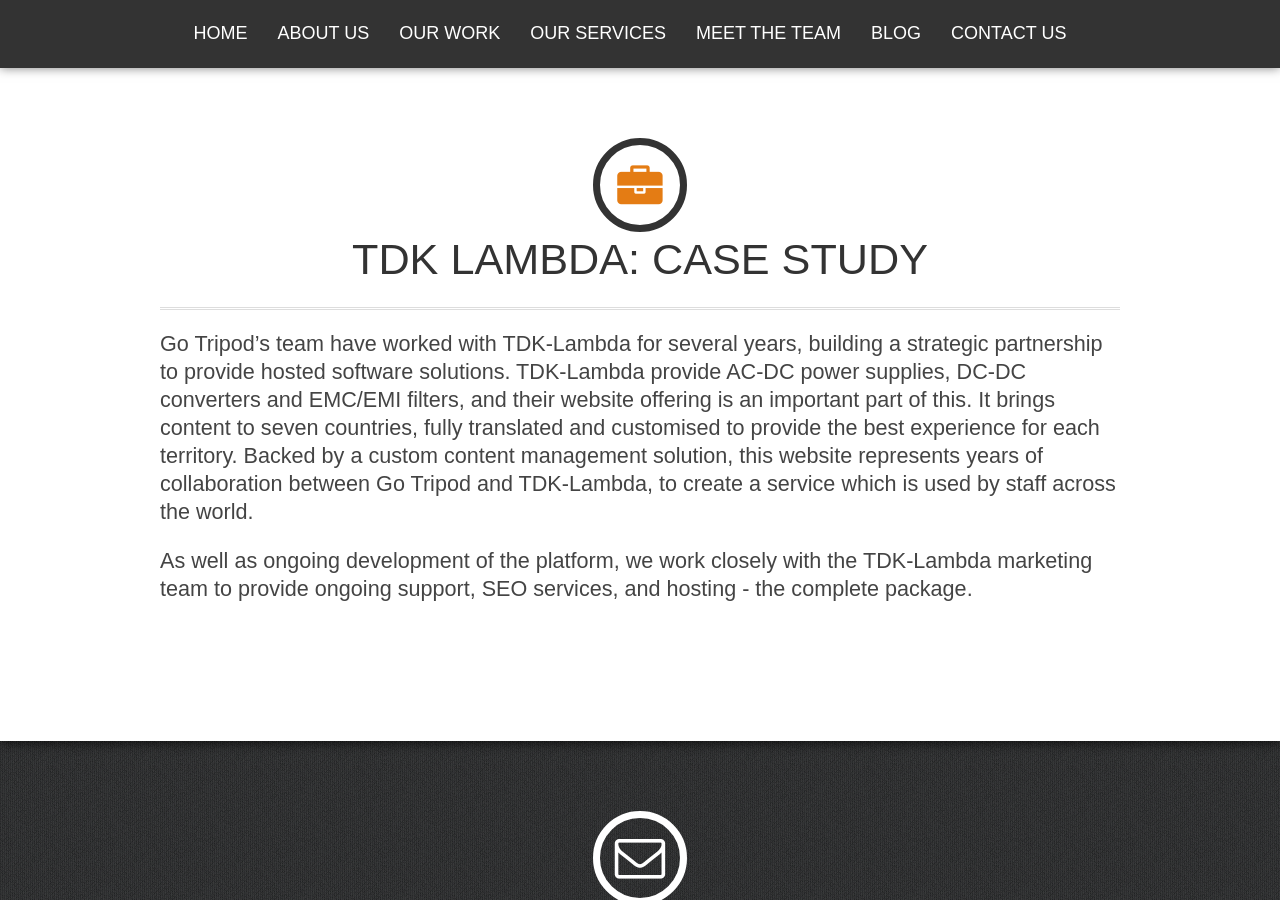
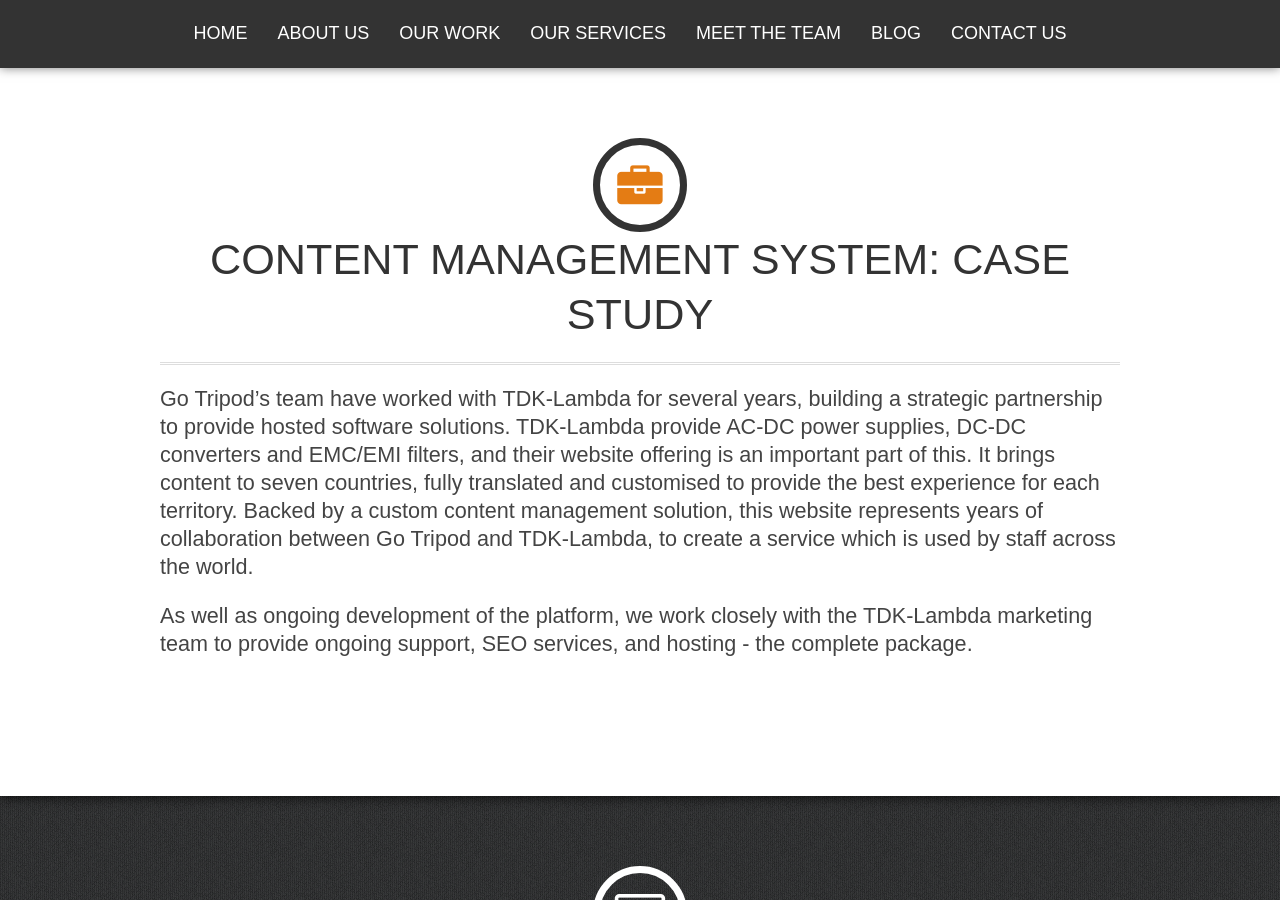
Before and after one commit to gotripod/gotripod.github.io, a Jekyll site: the page built from _case_studies/tdk-lambda.md, in a window 1280 px wide and 900 px high. Built offline with Jekyll 4.4.1, drawn with Linux system fonts in a browser that asks for light colours; some web fonts are replaced; Markdown is read by kramdown in place of the engine named in the settings; some of the changed lines change nothing that is shown.

Commit message:
Update tdk-lambda.md

```diff
--- a/_case_studies/tdk-lambda.md
+++ b/_case_studies/tdk-lambda.md
@@ -1,6 +1,7 @@
 ---
-title: 'TDK Lambda'
-intro: 'TDK Lambda case study'
+title: Content Management System
+client: TDK-Lambda
+intro: Go Tripod's team have worked with TDK-Lambda for several years, building a strategic partnership to provide hosted software solutions.
 layout: case_study
 ---
 
```
